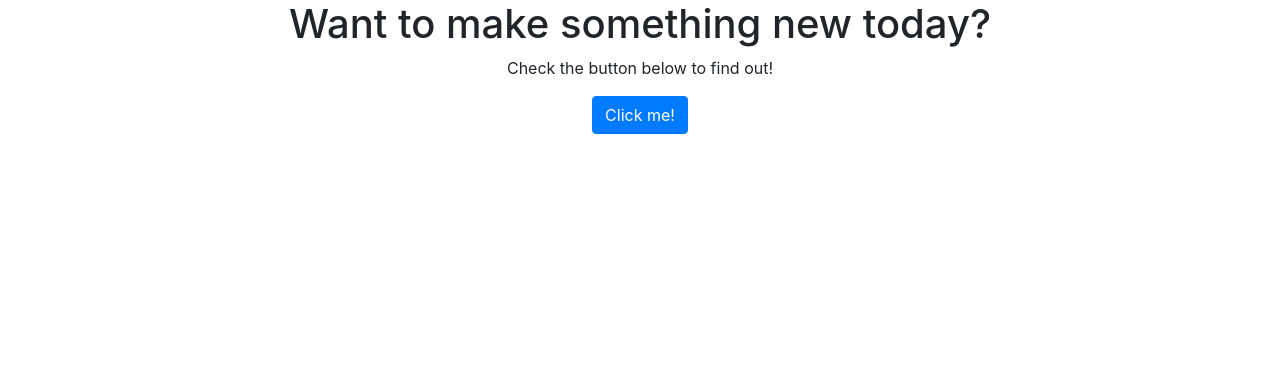
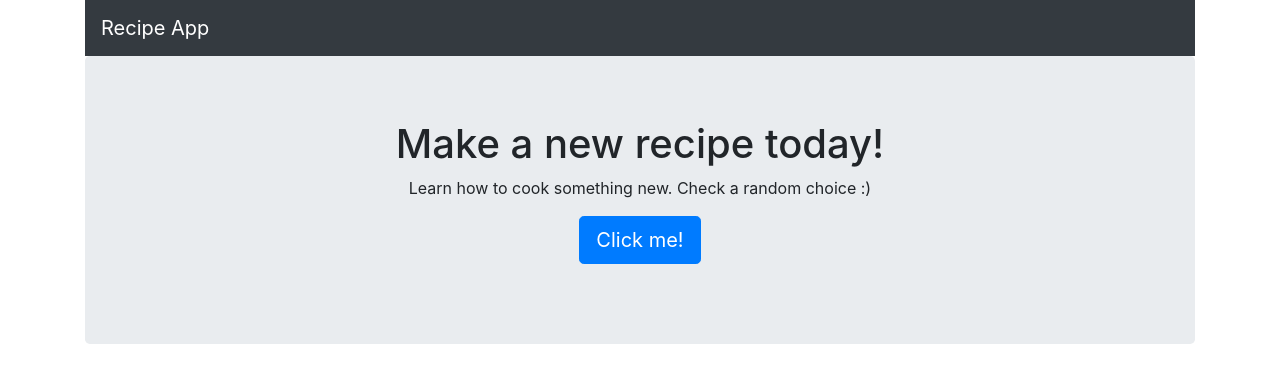
Before and after one commit to deboragaleano/recipe-app, a React (Create React App) app: page / in a window 1280 px wide. Shown: the top 382 px of the page. Built offline with nearby package versions, Linux system fonts and the light colour scheme.

Commit message:
add styling

```diff
--- /dev/null
+++ b/src/Card.css
@@ -0,0 +1,4 @@
+.Card {
+    width:  100%;
+    height: 260px;
+}
--- a/src/RecipeCard.js
+++ b/src/RecipeCard.js
@@ -1,16 +1,31 @@
 import React, { Component } from 'react'
-import {Card, Badge} from 'react-bootstrap';
+import {Card, Badge, Button} from 'react-bootstrap';
+import './Card.css'
 
 class RecipeCard extends Component {
     render() {
         return(
             <Card className="h-100 shadow-sm bg-white rounded">
-                <Card.Title className="mb-0 font-weight-bold">{this.props.data.name}</Card.Title>
-                <Card.Img variant="top" src={this.props.data.image} alt={this.props.data.name}/>
+                <Card.Img className="Card" variant="top" src={this.props.data.image} alt={this.props.data.name}/>
                 <Card.Body className="d-flex flex-column">
                     <div className="d-flex mb-2 justify-content-between">
-                    Ingredients: {this.props.data.ingredients}
+                        <Card.Title className="mb-0 font-weight-bold">{this.props.data.name}</Card.Title>
+                        <Badge pill className="mb-1" variant="warning">
+                        {this.props.data.prepTime}
+                        </Badge>
                     </div>
+                    <Card.Text className="text-secondary">
+                        {/*Break these lines into <li></li>*/}
+                    Ingredients: {this.props.data.ingredients.replace(/(\r\n|\n|\r)/gm,", ")}
+                    </Card.Text>
+                    <Button
+                        className="mt-auto font-weight-bold"
+                        variant="secondary"
+                        block
+                        href={this.props.data.url}
+                    >
+                    Learn more
+                    </Button>
                 </Card.Body>
             </Card>
         )
--- a/src/RecipeContainer.js
+++ b/src/RecipeContainer.js
@@ -2,12 +2,12 @@ import React, { Component } from 'react';
 import data from './data/data.json';
 import RecipeCard from "./RecipeCard";
 import {random} from './helpers'
-import {Container, Row, Col, Button} from 'react-bootstrap';
+import {Container, Row, Col, Button, Navbar, Jumbotron} from 'react-bootstrap';
 
 class RecipeContainer extends Component {
     static defaultProps = {
         recipes: data,
-        numRecipes: 4
+        numRecipes: 3
     }
 
     constructor(props) {
@@ -33,21 +33,29 @@ class RecipeContainer extends Component {
     render() {
         return (
             <Container>
+                <Navbar expand="lg" variant="dark" bg="dark">
+                    <Navbar.Brand href="#">Recipe App</Navbar.Brand>
+                </Navbar>
+                <Jumbotron>
                 {/*TOGGLE THESE TEXT WHEN CLICKING THE BUTTON*/}
-                <h1>Want to make something new today?</h1>
-                <p>Check the button below to find out!</p>
+                <h1>Make a new recipe today!</h1>
+                    <p>Learn how to cook something new. Check a random choice :) </p>
+                    <p>
                     <Row>
                         {this.state.recipe && this.state.recipe.map(r => (
-                        <Col xs={3} className="mb-5" key={`${r.name}`}>
+                            <Col xs={4} className="mb-3" key={`${r.name}`}>
                                 <RecipeCard data={r} />
                             </Col>
                         ))}
                     </Row>
-                {/*CHANGE TEXT OF BUTTON TO SEE DIFFERENT OPTIONS*/}
                     <Button
+                        className='font-weight-bild'
+                        size='lg'
                         onClick={this.handleClick}>
                         Click me!
                     </Button>
+                    </p>
+                </Jumbotron>
             </Container>
             )
     }
--- a/src/data/data.json
+++ b/src/data/data.json
@@ -9,7 +9,14 @@
         "prepTime": "PT15M",
         "description": "Got leftover Easter eggs?    Got leftover Easter ham?    Got a hearty appetite?    Good! You've come to the right place!    I..."
     }
-    ,{"name": "Pasta with Pesto Cream Sauce", "ingredients": "3/4 cups Fresh Basil Leaves\n1/2 cup Grated Parmesan Cheese\n3 Tablespoons Pine Nuts\n2 cloves Garlic, Peeled\n Salt And Pepper, to taste\n1/3 cup Extra Virgin Olive Oil\n1/2 cup Heavy Cream\n2 Tablespoons Butter\n1/4 cup Grated Parmesan (additional)\n12 ounces, weight Pasta (cavitappi, Fusili, Etc.)\n2 whole Tomatoes, Diced", "url": "http://thepioneerwoman.com/cooking/2011/06/pasta-with-pesto-cream-sauce/", "image": "https://thepioneerwoman.com/wp-content/uploads/2011/06/pesto1.jpg?resize=630%2C419", "cookTime": "PT10M", "recipeYield": "8", "datePublished": "2011-06-06", "prepTime": "PT6M", "description": "I finally have basil in my garden. Basil I can use. This is a huge development.     I had no basil during the winter. None. G..."}
+    ,{"name": "Pasta with Pesto Cream Sauce",
+        "ingredients": "3/4 cups Fresh Basil Leaves\n1/2 cup Grated Parmesan Cheese\n3 Tablespoons Pine Nuts\n2 cloves Garlic, Peeled\n Salt And Pepper, to taste\n1/3 cup Extra Virgin Olive Oil\n1/2 cup Heavy Cream\n2 Tablespoons Butter\n1/4 cup Grated Parmesan (additional)\n12 ounces, weight Pasta (cavitappi, Fusili, Etc.)\n2 whole Tomatoes, Diced",
+        "url": "http://thepioneerwoman.com/cooking/2011/06/pasta-with-pesto-cream-sauce/",
+        "image": "https://thepioneerwoman.com/wp-content/uploads/2011/06/pesto1.jpg?resize=630%2C419", "cookTime": "PT10M",
+        "recipeYield": "8",
+        "datePublished": "2011-06-06",
+        "prepTime": "6 min",
+        "description": "I finally have basil in my garden. Basil I can use. This is a huge development.     I had no basil during the winter. None. G..."}
     ,{"name": "Herb Roasted Pork Tenderloin with Preserves", "ingredients": "2 whole Pork Tenderloins\n Salt And Pepper, to taste\n8 Tablespoons Herbs De Provence (more If Needed\n1 cup Preserves (fig, Peach, Plum)\n1 cup Water\n1 Tablespoon Vinegar", "url": "http://thepioneerwoman.com/cooking/2011/09/herb-roasted-pork-tenderloin-with-preserves/", "image": "https://i1.wp.com/thepioneerwoman.com/wp-content/uploads/2011/09/6149745627_59959d886e_z.jpg?resize=630%2C420", "cookTime": "PT15M", "recipeYield": "12", "datePublished": "2011-09-15", "prepTime": "PT5M", "description": "This was yummy. And easy. And pretty! And it took basically no time to make.     Before I share the recipe, I'll just say it:..."}
     ,{"name": "Chicken Florentine Pasta", "ingredients": "1 pound Penne\n4 whole Boneless, Skinless Chicken Breasts\n Salt And Pepper, to taste\n2 Tablespoons Butter\n2 Tablespoons Olive Oil\n4 cloves Garlic, Minced\n3/4 cups Dry White Wine\n3/4 cups Low-sodium Broth, More If Needed\n1 bag Baby Spinach\n2 cups Grape Tomatoes, Halved Lengthwise\n4 ounces, weight Parmesan Cheese, Shaved With Vegetable Peeler", "url": "http://thepioneerwoman.com/cooking/2012/04/chicken-florentine-pasta/", "image": "https://natashaskitchen.com/wp-content/uploads/2016/04/Chicken-Florentine-Pasta-3-600x900.jpg", "cookTime": "PT20M", "recipeYield": "10", "datePublished": "2012-04-23", "prepTime": "PT10M", "description": "I made this for a late lunch Saturday, and it absolutely completed me. It also absolutely completed my fourteen-year-old daug..."}
     ,{"name": "Perfect Iced Coffee", "ingredients": "1 pound Ground Coffee (good, Rich Roast)\n8 quarts Cold Water\n Half-and-half (healthy Splash Per Serving)\n Sweetened Condensed Milk (2-3 Tablespoons Per Serving)\n Note: Can Use Skim Milk, 2% Milk, Whole Milk, Sugar, Artificial Sweeteners, Syrups...adapt To Your Liking!", "url": "http://thepioneerwoman.com/cooking/2011/06/perfect-iced-coffee/", "image": "https://i2.wp.com/recipegirl.com/wp-content/uploads/2011/07/Iced-Coffee-11.jpg", "cookTime": "PT", "recipeYield": "24", "datePublished": "2011-06-13", "prepTime": "PT8H", "description": "Iced coffee is my life. When I wake up, often around the time party animals on the west coast are just heading home, I start ..."}
```
Lines whose indentation alone changed are shown as unchanged.
